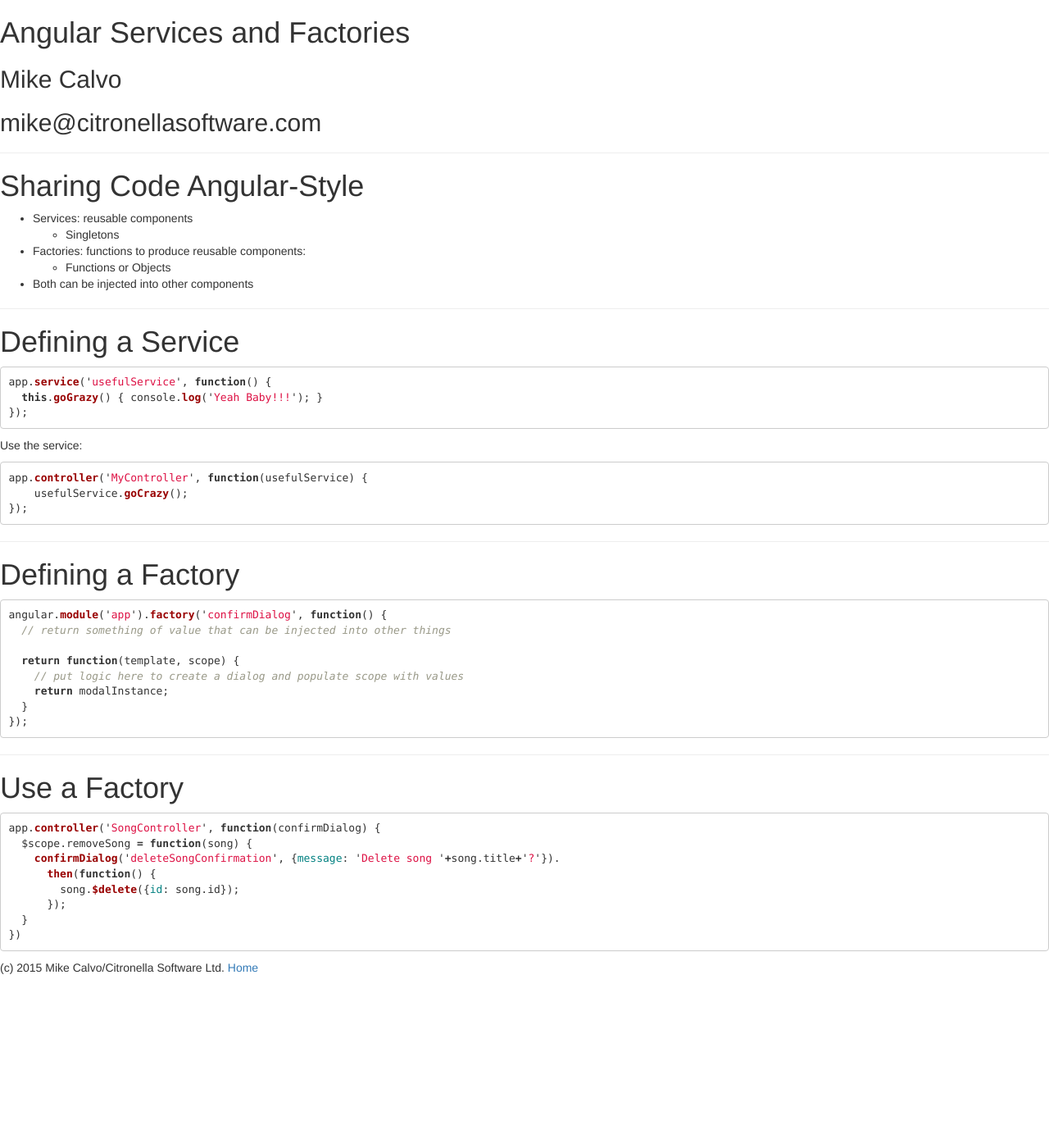
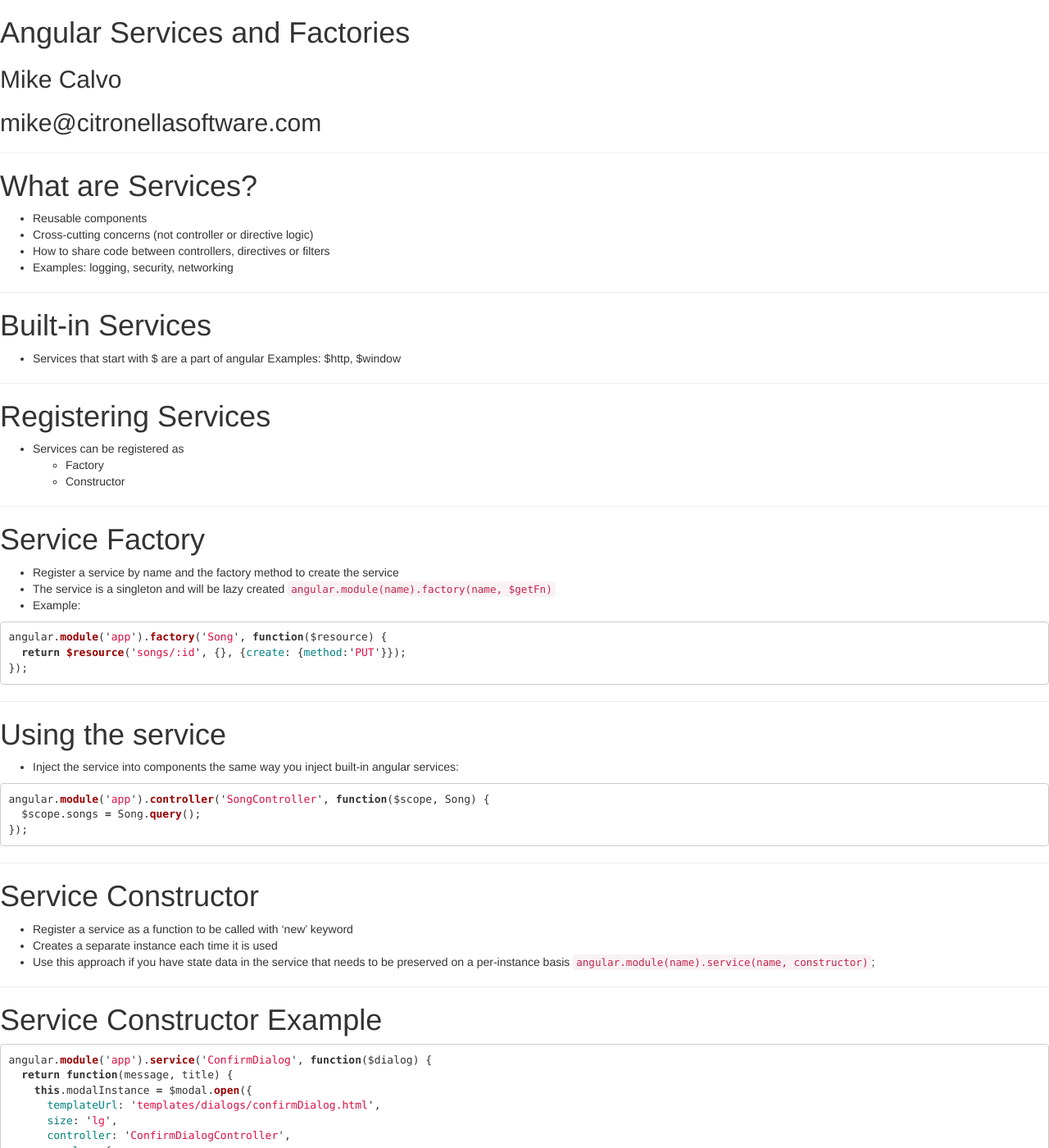
Before and after one commit to mikecalvo/mikecalvo.github.io, a Jekyll site: the page built from msse/notes/ng_services/index.md, in a window 1280 px wide and 1400 px high. Shown: the whole window at 82% size. Built offline with Jekyll 4.4.1, drawn with Linux system fonts in a browser that asks for light colours; some of the changed text lies outside the part shown.

Commit message:
validation and services

````diff
--- a/msse/notes/ng_services/index.md
+++ b/msse/notes/ng_services/index.md
@@ -8,54 +8,158 @@ layout: default
 ## mike@citronellasoftware.com
 
 ---
-# Sharing Code Angular-Style
-- Services: reusable components
-  - Singletons
-- Factories: functions to produce reusable components:
-  - Functions or Objects
-- Both can be injected into other components
+# What are Services?
+- Reusable components
+- Cross-cutting concerns (not controller or directive logic)
+- How to share code between controllers, directives or filters
+- Examples: logging, security, networking
 
 ---
-# Defining a Service
+# Built-in Services
+- Services that start with $ are a part of angular
+  Examples: $http, $window
+
+---
+# Registering Services
+- Services can be registered as
+  - Factory
+  - Constructor
+
+---
+# Service Factory
+- Register a service by name and the factory method to create the service
+- The service is a singleton and will be lazy created
+  `angular.module(name).factory(name, $getFn)`
+- Example:
 
 ``` javascript
-app.service('usefulService', function() {
-  this.goGrazy() { console.log('Yeah Baby!!!'); }
-});
-```
-
-Use the service:
-
-``` javascript
-app.controller('MyController', function(usefulService) {
-    usefulService.goCrazy();
+angular.module('app').factory('Song', function($resource) {
+  return $resource('songs/:id', {}, {create: {method:'PUT'}});
 });
 ```
 
 ---
-# Defining a Factory
+# Using the service
+- Inject the service into components the same way you inject built-in angular services:
 
 ``` javascript
-angular.module('app').factory('confirmDialog', function() {
-  // return something of value that can be injected into other things
+angular.module('app').controller('SongController', function($scope, Song) {
+  $scope.songs = Song.query();
+});
+```
+---
+# Service Constructor
+- Register a service as a function to be called with 'new' keyword
+- Creates a separate instance each time it is used
+- Use this approach if you have state data in the service that needs to be preserved on a per-instance basis
+`angular.module(name).service(name, constructor)`;
 
-  return function(template, scope) {
-    // put logic here to create a dialog and populate scope with values
-    return modalInstance;
+---
+# Service Constructor Example
+
+``` javascript
+angular.module('app').service('ConfirmDialog', function($dialog) {
+  return function(message, title) {
+    this.modalInstance = $modal.open({
+      templateUrl: 'templates/dialogs/confirmDialog.html',
+      size: 'lg',
+      controller: 'ConfirmDialogController',
+      resolve: {
+        message: function () {
+          return message;
+        },
+        title: function () {
+          return title;
+        }
+      }
+    });
+  };
+});
+```
+
+---
+# Using the Constructor-based Service
+
+``` javascript
+angular.module('app').controller('SongController', function($scope, ConfirmDialog) {
+
+  $scope.deleteSong = function(artist) {
+    ConfirmDialog('Are you sure you want to delete the song', 'Confirm Remove Song')
+      .modalInstance.result.then(function() {
+        artist.$delete({id: artist.id});
+      });
   }
 });
 ```
 
 ---
-# Use a Factory
+# Other Methods of Creating Dependencies
+- value: inject a commonly used value (can be overridden
+  `angular.module(name).value('states', ['FL', 'GA'])`
+- constant: inject a constant value (cannot be overridden)
+  `angular.module(name).constant('PI', 3.14)`
+- provider: allow for customizations of your service
+
+---
+# Provider Example
 
 ``` javascript
-app.controller('SongController', function(confirmDialog) {
-  $scope.removeSong = function(song) {
-    confirmDialog('deleteSongConfirmation', {message: 'Delete song '+song.title+'?'}).
-      then(function() {
-        song.$delete({id: song.id});
-      });
+angular.module('app').provider('logService', function() {
+  var allowed = {
+    debug: ['debug', 'info', 'error'],
+    info: [ 'info', 'error' ],
+    error: [ 'error' ]
+  };
+  var logLevel = 'info';
+
+  return {
+    setLevel: function(setting) {
+      logLevel = setting;
+    },
+    $get: function() {
+      return {
+        log: function(level, message) {
+          if (allowed[logLevel].indexOf(level) != -1) {
+            console.log(level+': '+message);
+          }
+        }
+      }
+    }
   }
-})
+});
 ```
+
+---
+# Configuring the logService
+
+``` javascript
+angular.module('app')
+  .config(function(logServiceProvider) {
+    logServiceProvider.setLevel('error');
+  })
+  .controller('MenuController', function(logService) {
+    logService.log('info', 'Started'); // Won't be logged
+    logService.log('error', 'Something!!'); // Logged
+  });
+```
+
+---
+# Example Built-in Services
+$anchorScroll - scroll browser window
+$animate - animate content transitions
+$compile - process HTML fragment with directives
+$document - DOM window.document access
+$exceptionHandler - handle exceptions in the app
+$http - AJAX
+$q - Create your own promises
+$resource - REST access
+
+---
+# More Built-in Services
+$rootElement - top level DOM element
+$rootScope - top level scope
+$route - change the view
+$routeParams - parameters to the view
+$swipe - swipe gestures
+$timeout - enhanced setTimeout function
+$window - DOM window object
````
Also changed, not shown: msse/notes/ng_validation/index.md (+47 -2 lines), msse/topics/index.md (+1 -1 lines).
